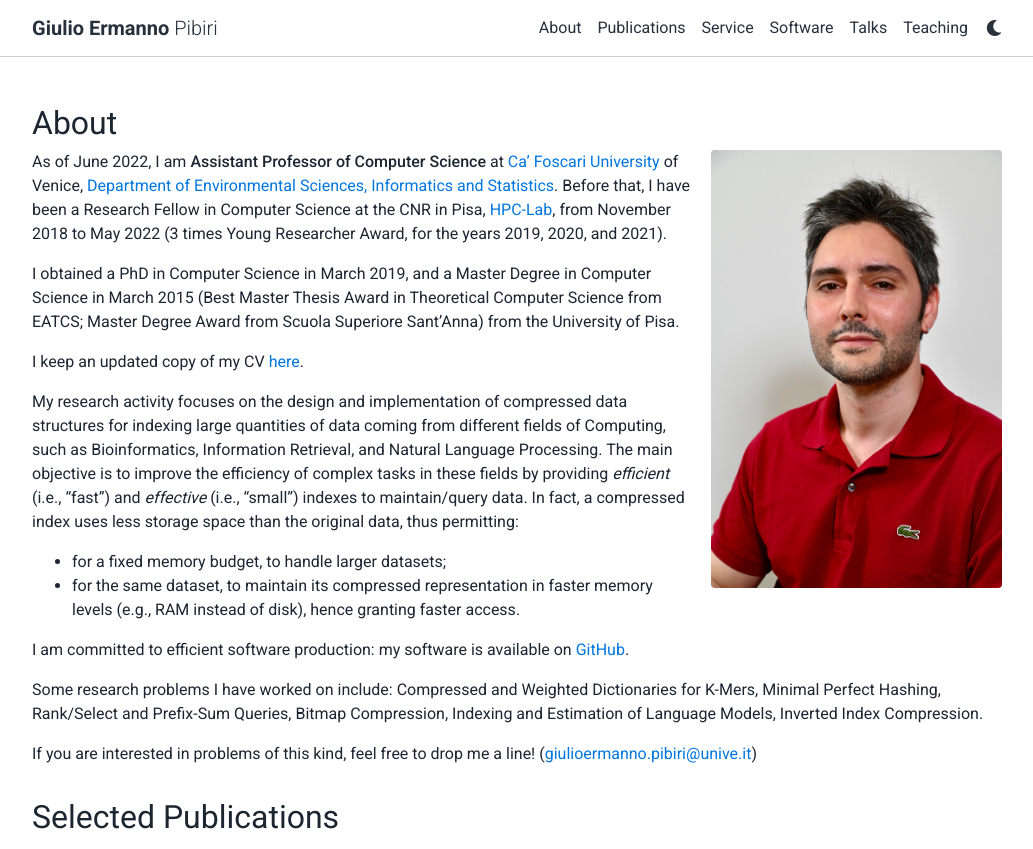
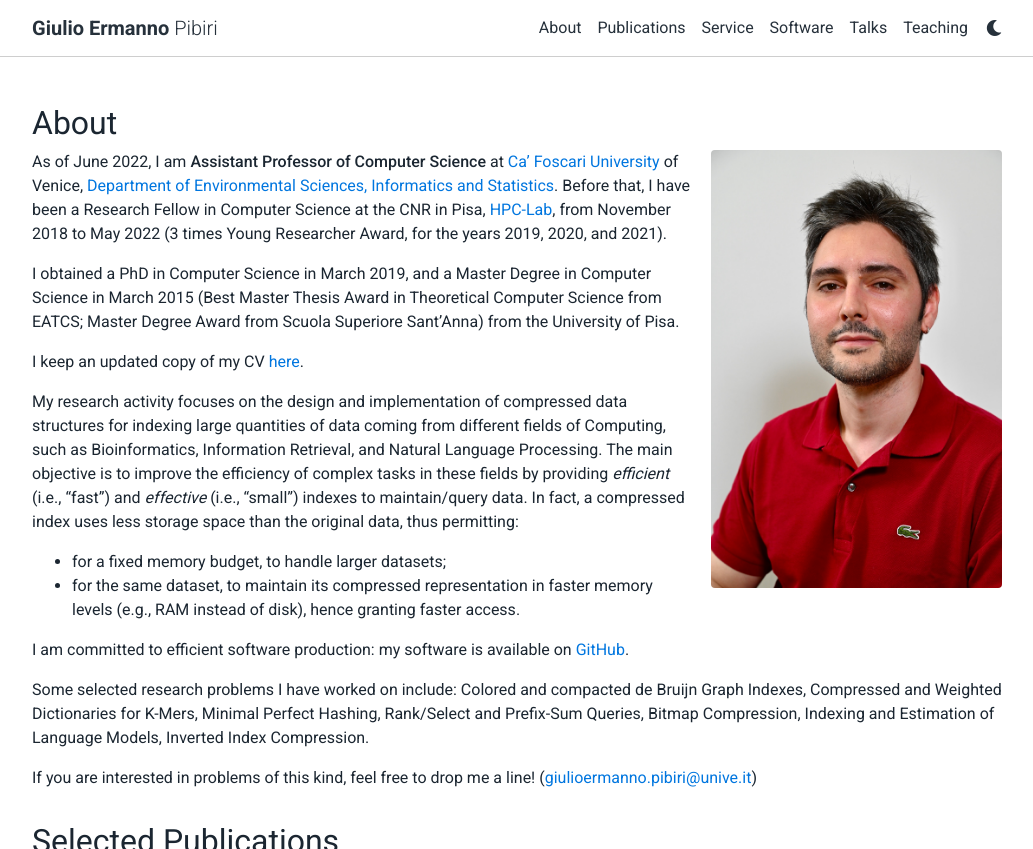
Before and after one commit to jermp/jermp.github.io, a Jekyll site: the page built from _pages/about.md, in a window 1280 px wide and 1162 px high, cut to the strip 0-849 px from the top of the window. Shown: the whole strip, without its empty margins (123-1156 px from the left). Built offline with Jekyll 4.4.1, drawn with Linux system fonts in a browser that asks for light colours; full-size pictures stand in for the smaller copies a plugin makes; comment, search, counter and statistics services are not loaded; a style sheet for code colours, icons or effects is not loaded.

Commit message:
minor add

```diff
--- a/_pages/about.md
+++ b/_pages/about.md
@@ -43,7 +43,8 @@ hence granting faster access.
 I am committed to efficient software production: my software is available on
 [GitHub](https://github.com/jermp).
 
-Some research problems I have worked on include:
+Some selected research problems I have worked on include:
+Colored and compacted de Bruijn Graph Indexes,
 Compressed and Weighted Dictionaries for K-Mers,
 Minimal Perfect Hashing,
 Rank/Select and Prefix-Sum Queries,
```
